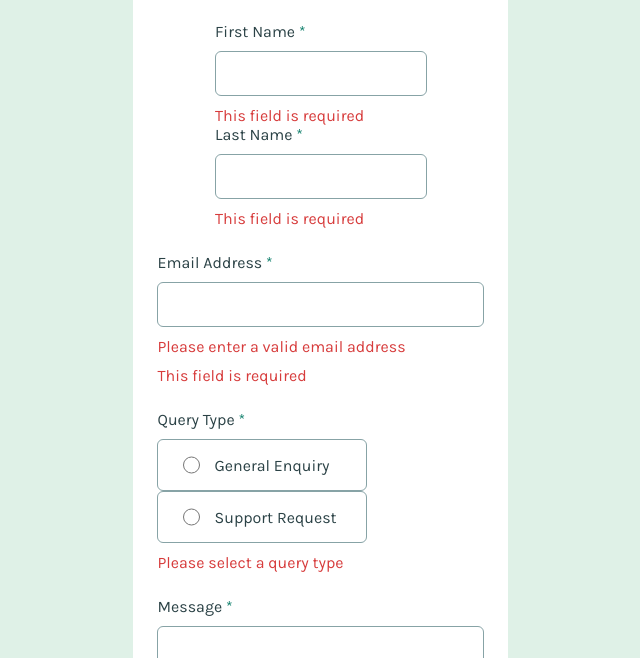
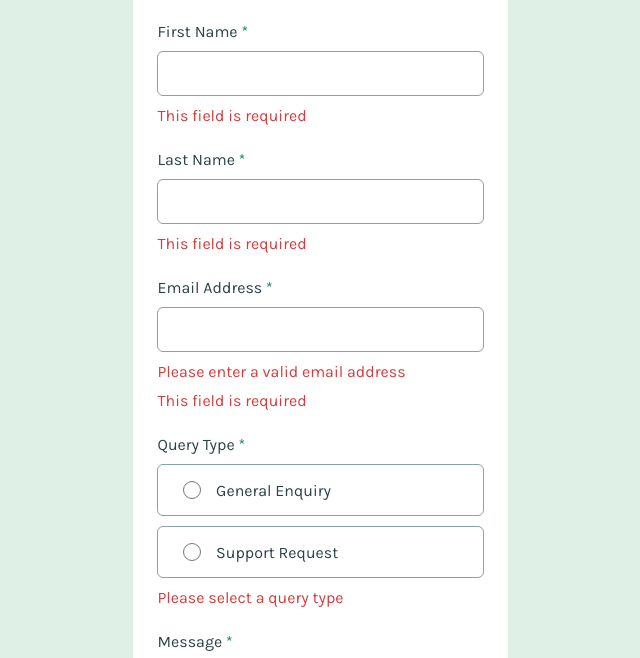
Before and after one commit to PJIceskull/contact-form-main, a website: page index.html in a window 1280 px wide. Shown: the part 89-747 px from the top of the page, without its empty margins (319-959 px from the left). Drawn offline with Linux system fonts and the light colour scheme.

Commit message:
added class for wrapper

```diff
--- a/scss/form.scss
+++ b/scss/form.scss
@@ -41,6 +41,16 @@
   }
 }
 
+.wrapper {
+  width: 100%;
+  display: flex;
+  align-items: center;
+  justify-content: space-evenly;
+  flex-direction: column;
+  // gap: 25px;
+  gap: inherit;
+}
+
 .checkBoxInputArea,
 .inputArea {
   display: flex;
@@ -57,6 +67,11 @@
   flex-direction: column;
   gap: 10px;
   width: 100%;
+}
+.radio {
+  .wrapper {
+    gap: inherit;
+  }
 }
 .radioGroup {
   display: flex;
```
Also changed, not shown: css/styles.css.
